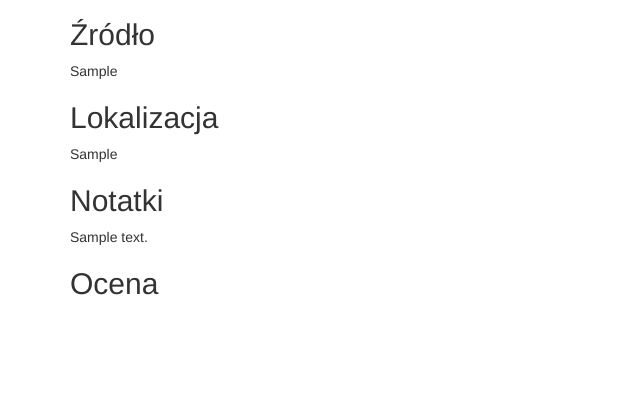
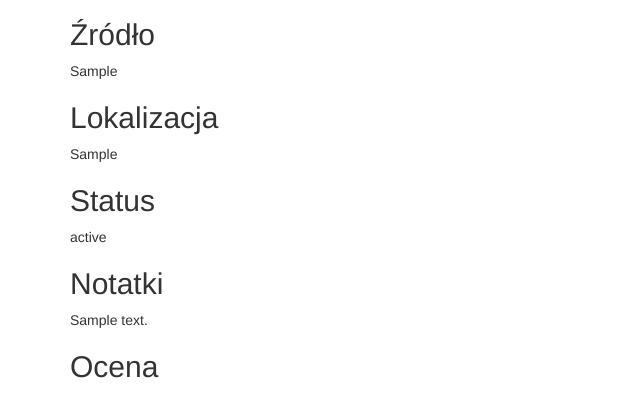
Before and after one commit to jot-em/bookcase, a Django app: a page that uses biblio/templates/biblio/book_details.html in a window 1280 px wide. Shown: the part 308-725 px from the top of the page, without its empty margins (0-640 px from the left). Run offline with Django 3.2, Linux system fonts and the light colour scheme; tables that the repository leaves empty hold one stand-in row (values such as "Sample post"); some libraries are stand-ins or nearby versions.

Commit message:
Add Status field to book details

```diff
--- a/biblio/templates/biblio/book_details.html
+++ b/biblio/templates/biblio/book_details.html
@@ -68,6 +68,9 @@
 		<h2>Lokalizacja</h2>
 		<p>{{ book.location }}</p>
 
+		<h2>Status</h2>
+		<p>{{ book.status }}</p>
+
 		<h2>Notatki</h2>
 		<p>{{ book.notes }}</p>
 
```
